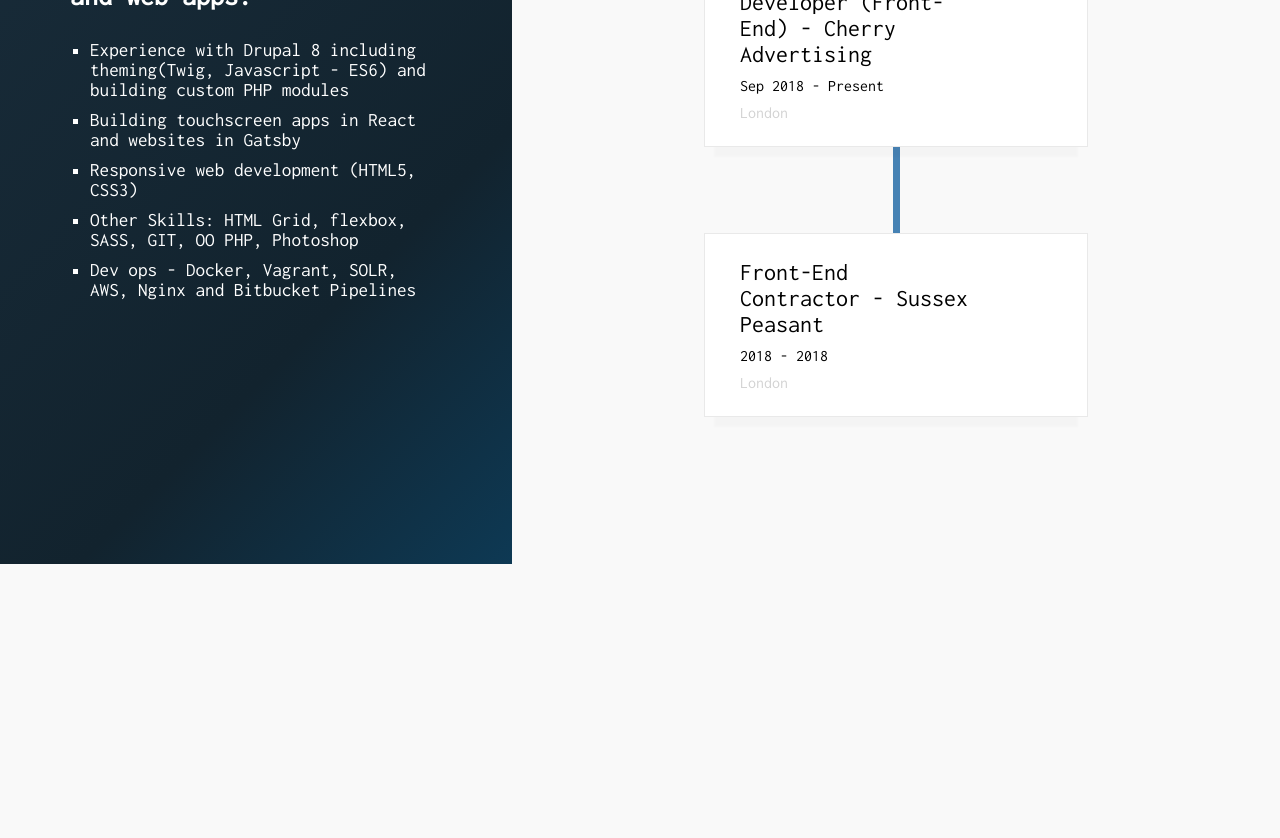
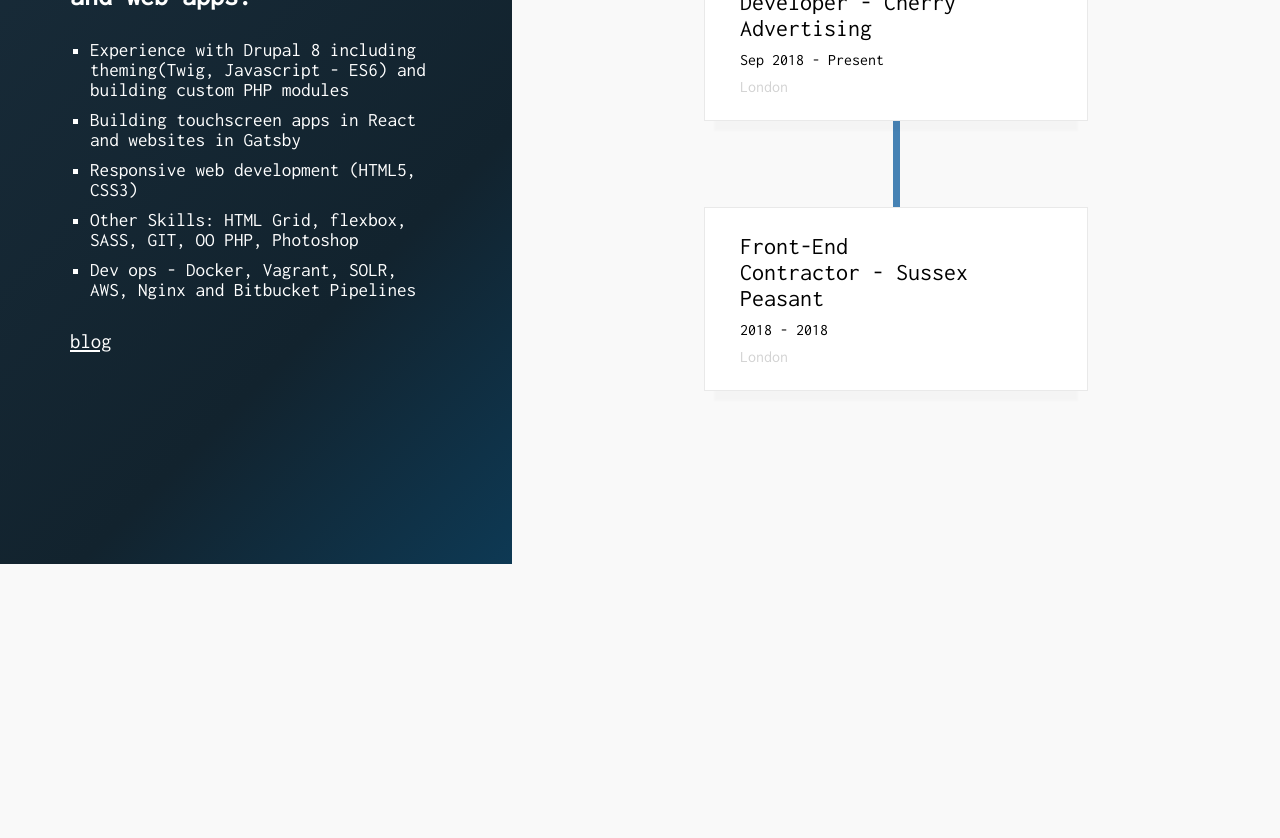
Before and after one commit to stusmith90/portfolio, a Gatsby site: page / in a window 1280 px wide. Shown: the part 246-1084 px from the top of the page. Built offline with nearby package versions, Linux system fonts and the light colour scheme; Gatsby itself is replaced by a stand-in of ours.

Commit message:
adding new link

```diff
--- a/gatsby-config.js
+++ b/gatsby-config.js
@@ -8,9 +8,6 @@ module.exports = {
     },
     description: `A starter blog demonstrating what Gatsby can do.`,
     siteUrl: `https://gatsby-starter-blog-demo.netlify.app/`,
-    social: {
-      twitter: `kylemathews`,
-    },
   },
   plugins: [
     {
--- a/src/components/Intro/Intro.js
+++ b/src/components/Intro/Intro.js
@@ -1,4 +1,5 @@
 import React from 'react';
+import { Link, graphql } from "gatsby"
 
 import './Intro.scss';
 
@@ -12,6 +13,9 @@ const intro = () => (
         <li className="Intro__list-item">Other Skills: HTML Grid, flexbox, SASS, GIT, OO PHP, Photoshop</li>
         <li className="Intro__list-item">Dev ops - Docker, Vagrant, SOLR, AWS, Nginx and Bitbucket Pipelines</li>
       </ul>
+      <div className="Intro__link">
+        <Link to="/blog">blog</Link>
+        </div>
     </div>
 );
 
--- a/src/components/Intro/Intro.scss
+++ b/src/components/Intro/Intro.scss
@@ -3,6 +3,14 @@
 
   @media (min-width: 600px) {
     padding: 40px 50px 40px 70px;
+  }
+}
+
+.Intro__link{
+  color:white;
+  font-size: 1.3rem;
+  a{
+    color:white;
   }
 }
 
--- a/src/pages/index.js
+++ b/src/pages/index.js
@@ -12,7 +12,7 @@ const timeLineData = {
   "timelineCards": [{
           "startDate": "Sep 2018",
           "endDate": "Present",
-          "title": "Full Stack Developer (Front-End) - Cherry Advertising",
+          "title": "Full Stack Developer - Cherry Advertising",
           "location": "London",
           "description": "Working as a Full Stack Front-End developer for an agency. I joined an agency because I enjoy building products from scratch and working through the start of a project to the finish.",
           "techlist": ["REACT", "JAVASCRIPT", "HTML", "CSS", "DRUPAL 8"]
```
